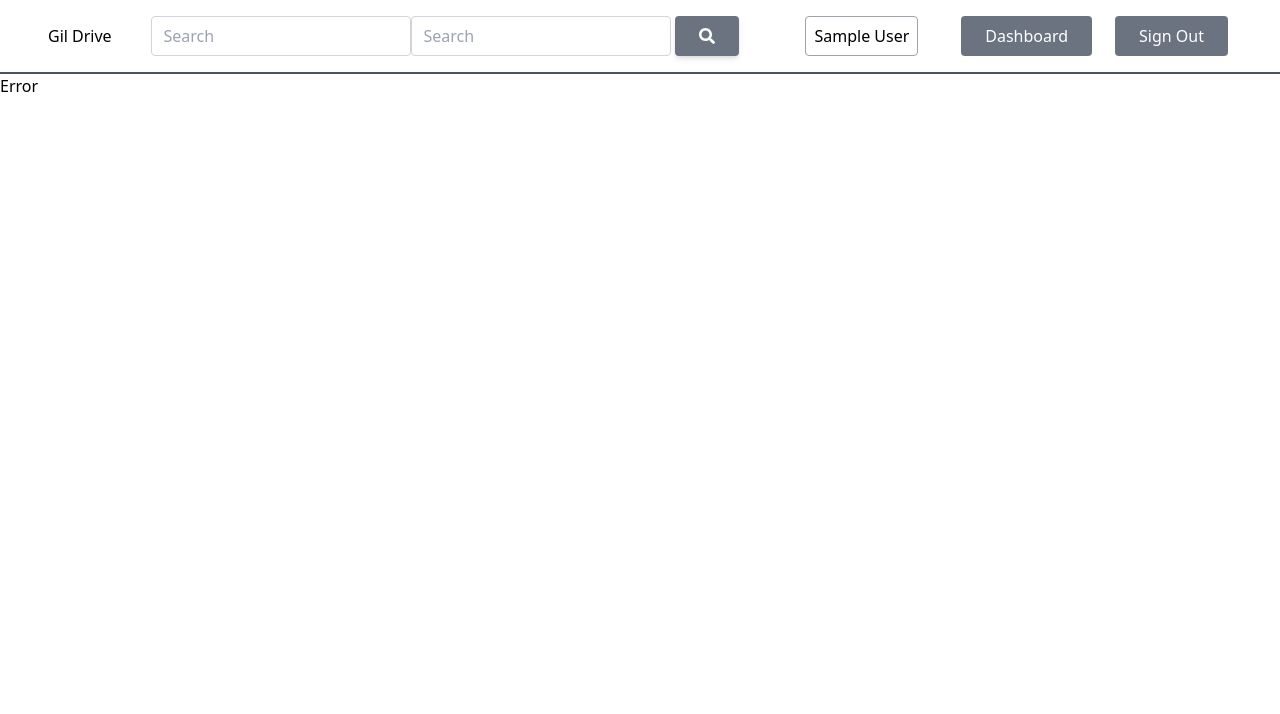
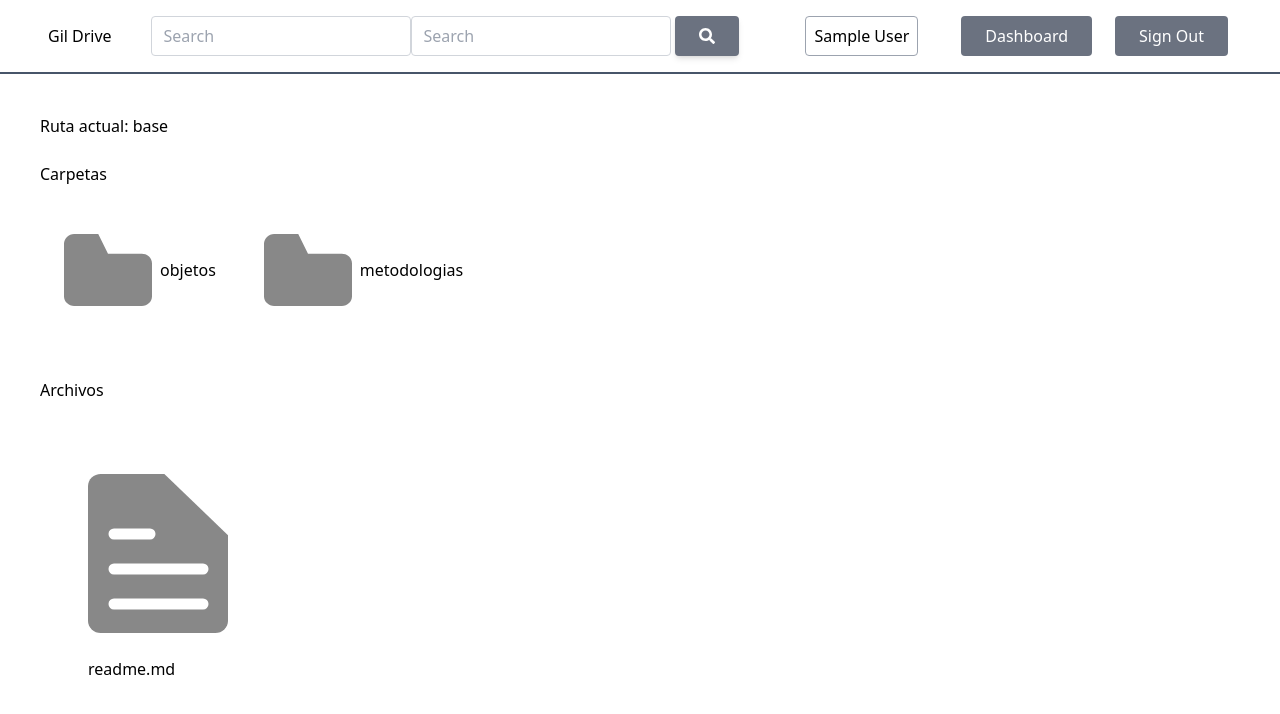
Before and after one commit to juandurefaccini/web-tpobjetos-react, a React (Vite) app: page /home in a window 1280 px wide. Shown: the top 714 px of the page. Built offline with nearby package versions, Linux system fonts and the light colour scheme; no server answers; data requests are answered from the project's data file; sample sign-in values are in the browser's storage.

Commit message:
Agregado regreso a padre, agregada ruta actual, agregada configuracion de axios

```diff
--- a/data/db.json
+++ b/data/db.json
@@ -1,5 +1,5 @@
 {
-  "archiuvo": [
+  "archivo": [
     {
       "nombre": "parcial2020",
       "res": [
@@ -23,7 +23,7 @@
             "mail": "juan@gmail.com",
             "nombre": "Juan Dure",
             "puntaje": 9
-          }q
+          }
         }
       ]
     }
@@ -74,7 +74,7 @@
       ]
     },
     {
-      "padre": " ",
+      "padre": "root:objetos",
       "nombre": "objetos",
       "tipo": "carpeta",
       "fechaModificacion": {
@@ -140,7 +140,7 @@
         {
           "tamanio": 9,
           "palabrasClaves": [],
-          "padre": " ",
+          "padre": "root:objetos",
           "nombre": "objetos",
           "tipo": "carpeta",
           "fechaModificacion": {
@@ -162,7 +162,7 @@
         {
           "tamanio": 9,
           "palabrasClaves": ["pc1", "pc2", "industria", "farmacia"],
-          "padre": " ",
+          "padre": "root:archivo",
           "nombre": "readme.md",
           "tipo": "archivo",
           "fechaModificacion": {
@@ -184,7 +184,7 @@
         {
           "tamanio": 9,
           "palabrasClaves": [],
-          "padre": " ",
+          "padre": "root:metodologias",
           "nombre": "metodologias",
           "tipo": "carpeta",
           "fechaModificacion": {
--- a/src/components/Admin/DashBoard.jsx
+++ b/src/components/Admin/DashBoard.jsx
@@ -1,4 +1,3 @@
-import axios from "axios";
 import React, { useEffect, useState } from "react";
 import { axiosClient, getUsuarios } from "../../services/services.js";
 import Loading from "../Loading.jsx";
@@ -23,8 +22,8 @@ export default function DashBoard() {
     setCatedras(null);
     setComentarios(null);
     setLoading(true);
-    axios
-      .get("http://localhost:3500/usuarios")
+    axiosClient
+      .get("/usuarios")
       .then((response) => {
         setUsers(response.data);
         setLoading(false);
@@ -36,8 +35,8 @@ export default function DashBoard() {
     setUsers(null);
     setComentarios(null);
     setLoading(true);
-    axios
-      .get("http://localhost:3500/catedras")
+    axiosClient
+      .get("/catedras")
       .then((response) => {
         setCatedras(response.data);
         setLoading(false);
@@ -49,8 +48,8 @@ export default function DashBoard() {
     setUsers(null);
     setCatedras(null);
     setLoading(true);
-    axios
-      .get("http://localhost:3500/comentarios")
+    axiosClient
+      .get("/comentarios")
       .then((response) => {
         setComentarios(response.data);
         setLoading(false);
--- a/src/components/ElementList.jsx
+++ b/src/components/ElementList.jsx
@@ -13,18 +13,19 @@ function elementosClasificados(elements) {
   );
   return [archivos, carpetas];
 }
+
 export default function ElementList(props) {
   const { setElementPreview } = props;
 
-  const [elementList, setElementList] = useState(null);
+  const [element, setElement] = useState(null);
   const [error, setError] = useState(false);
 
   const loadElements = (folder) => {
     return axiosClient
-      .get(`http://localhost:3500/directorio?nombre=${folder}`)
+      .get(`/directorio?nombre=${folder}`)
       .then((response) => {
         const elem = response.data[0];
-        setElementList(elem.listaElementos);
+        setElement(elem);
       })
       .catch((err) => {
         console.log(err.message);
@@ -32,17 +33,33 @@ export default function ElementList(props) {
       });
   };
 
+  const handleGoParentDirectory = () => {
+    const padre = element.padre.split(":").slice(-2)[0];
+    loadElements(padre);
+  };
+
   useEffect(() => {
     loadElements("root");
   }, []);
 
-  if (!elementList && !error) return <h1>Loading</h1>;
+  if (!element && !error) return <h1>Loading</h1>;
   if (error) return <h1>Error</h1>;
 
-  const [files, folders] = elementosClasificados(elementList);
+  const [files, folders] = elementosClasificados(element.listaElementos);
+
+  console.log("Informacion del elemento: ", element);
 
   return (
     <div className="p-10 flex-shrink-0 w-3/4">
+      <p>Ruta actual: {element.padre.trim() || "base"}</p>
+      {element.padre.trim() /* Flaso si es vacio */ && (
+        <button
+          className="border border-gray-400 px-6 py-1 rounded bg-gray-400 text-white"
+          onClick={handleGoParentDirectory}
+        >
+          Volver
+        </button>
+      )}
       <FolderList
         folders={folders}
         handleClick={(folder) => loadElements(folder)}
--- a/src/services/services.js
+++ b/src/services/services.js
@@ -2,6 +2,7 @@ import axios from "axios";
 
 const axiosClient = axios.create({
   baseURL: "http://localhost:3500",
+  //baseURL: "https://trabajo-objetos.herokuapp.com",
   headers: {
     Accept: "application/json",
     "Content-Type": "application/json",
```
Also changed, not shown: firebase.json.
